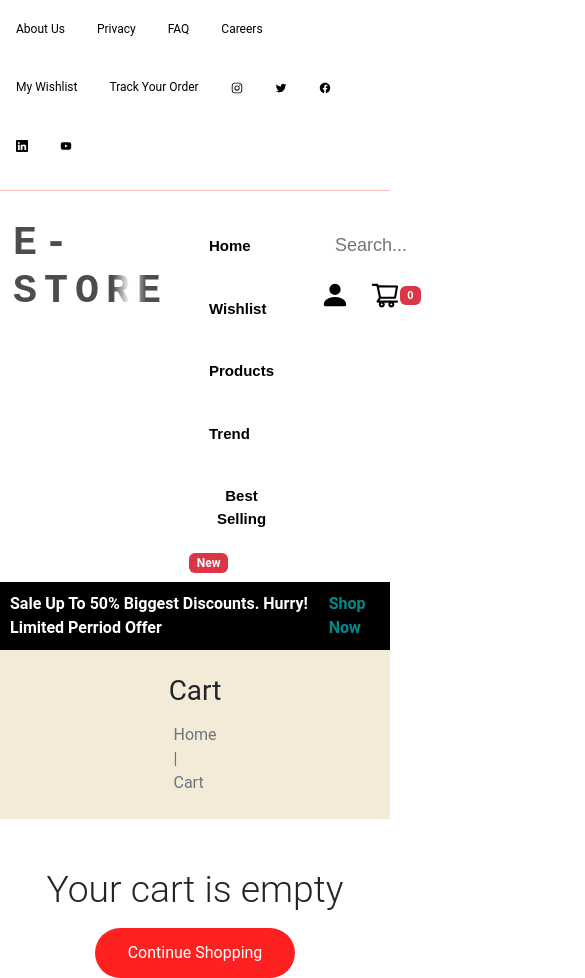
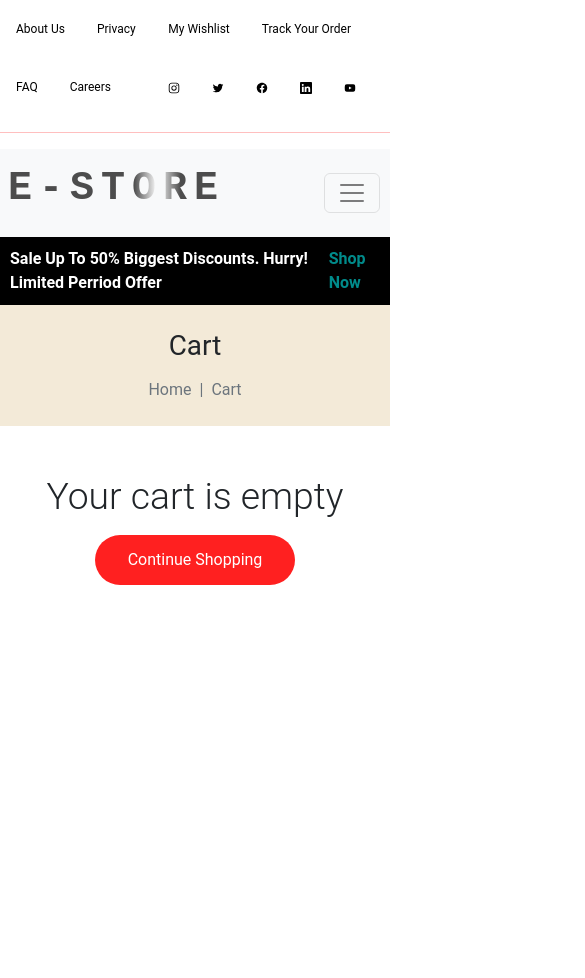
Before and after one commit to ehabmohamed6699/E-Store, a React (Create React App) app: page /cart in a window 390 px wide. Shown: the top 978 px of the page, 585 px wide, since content can reach past the window. After the commit the page ends 844 px from the top, so only its background shows below. Built offline with nearby package versions, Linux system fonts and the light colour scheme.

Commit message:
Fixed style and syntax

```diff
--- a/src/components/Cart/cart.js
+++ b/src/components/Cart/cart.js
@@ -16,94 +16,6 @@ export default function Cart(){
         }
         dispatch(setCheckout(check));
     }
-    // let [cartProds, setCartProds] = useState([{
-    //     id: 1,
-    //     title: "iPhone 9",
-    //     description: "An apple mobile which is nothing like apple",
-    //     price: 549,
-    //     discountPercentage: 12.96,
-    //     rating: 4.69,
-    //     stock: 94,
-    //     brand: "Apple",
-    //     category: "smartphones",
-    //     thumbnail: "https://dummyjson.com/image/i/products/1/thumbnail.jpg",
-    //     images: [
-    //         "https://dummyjson.com/image/i/products/1/1.jpg",
-    //         "https://dummyjson.com/image/i/products/1/2.jpg",
-    //         "https://dummyjson.com/image/i/products/1/3.jpg",
-    //         "https://dummyjson.com/image/i/products/1/4.jpg",
-    //         "https://dummyjson.com/image/i/products/1/thumbnail.jpg"
-    //     ]
-    // },
-    // {
-    //     id: 2,
-    //     title: "iPhone X",
-    //     description: "SIM-Free, Model A19211 6.5-inch Super Retina HD display with OLED technology A12 Bionic chip with ...",
-    //     price: 899,
-    //     discountPercentage: 17.94,
-    //     rating: 4.44,
-    //     stock: 34,
-    //     brand: "Apple",
-    //     category: "smartphones",
-    //     thumbnail: "https://dummyjson.com/image/i/products/2/thumbnail.jpg",
-    //     images: [
-    //         "https://dummyjson.com/image/i/products/2/1.jpg",
-    //         "https://dummyjson.com/image/i/products/2/2.jpg",
-    //         "https://dummyjson.com/image/i/products/2/3.jpg",
-    //         "https://dummyjson.com/image/i/products/2/thumbnail.jpg"
-    //     ]
-    // },
-    // {
-    //     id: 3,
-    //     title: "Samsung Universe 9",
-    //     description: "Samsung's new variant which goes beyond Galaxy to the Universe",
-    //     price: 1249,
-    //     discountPercentage: 15.46,
-    //     rating: 4.09,
-    //     stock: 36,
-    //     brand: "Samsung",
-    //     category: "smartphones",
-    //     thumbnail: "https://dummyjson.com/image/i/products/3/thumbnail.jpg",
-    //     images: [
-    //         "https://dummyjson.com/image/i/products/3/1.jpg"
-    //     ]
-    // },
-    // {
-    //     id: 4,
-    //     title: "OPPOF19",
-    //     description: "OPPO F19 is officially announced on April 2021.",
-    //     price: 280,
-    //     discountPercentage: 17.91,
-    //     rating: 4.3,
-    //     stock: 123,
-    //     brand: "OPPO",
-    //     category: "smartphones",
-    //     thumbnail: "https://dummyjson.com/image/i/products/4/thumbnail.jpg",
-    //     images: [
-    //         "https://dummyjson.com/image/i/products/4/1.jpg",
-    //         "https://dummyjson.com/image/i/products/4/2.jpg",
-    //         "https://dummyjson.com/image/i/products/4/3.jpg",
-    //         "https://dummyjson.com/image/i/products/4/4.jpg",
-    //         "https://dummyjson.com/image/i/products/4/thumbnail.jpg"
-    //     ]
-    // },
-    // {
-    //     id: 5,
-    //     title: "Huawei P30",
-    //     description: "Huawei’s re-badged P30 Pro New Edition was officially unveiled yesterday in Germany and now the device has made its way to the UK.",
-    //     price: 499,
-    //     discountPercentage: 10.58,
-    //     rating: 4.09,
-    //     stock: 32,
-    //     brand: "Huawei",
-    //     category: "smartphones",
-    //     thumbnail: "https://dummyjson.com/image/i/products/5/thumbnail.jpg",
-    //     images: [
-    //         "https://dummyjson.com/image/i/products/5/1.jpg",
-    //         "https://dummyjson.com/image/i/products/5/2.jpg",
-    //         "https://dummyjson.com/image/i/products/5/3.jpg"
-    //     ]
-    // }]);
     let [cart, setCart] = useState({})
     let [cartProds,setCartProds] = useState(useSelector((state) => state.cartList));
     useEffect(()=>{
@@ -221,7 +133,7 @@ export default function Cart(){
         <>
             <div className="container-fluid top-title d-flex flex-column align-items-center justify-content-center py-4 mb-5">
                 <p className="display-6 text-dark">Cart</p>
-                <span className="text-secondary"><Link to="#" className="text-secondary">Home</Link> | <Link to="#" className="text-secondary">Cart</Link></span>
+                <span className="text-secondary d-flex gap-2"><Link to="/home" className="text-secondary">Home</Link> | <Link to="/cart" className="text-secondary">Cart</Link></span>
             </div>
             <div className="container">
                 {
--- a/src/components/Checkout/Checkout.js
+++ b/src/components/Checkout/Checkout.js
@@ -104,7 +104,7 @@ export default function Checkout(){
         {console.log(Math.floor(5))}
         <div className="container-fluid top-title d-flex flex-column align-items-center justify-content-center py-4 mb-5">
             <p className="display-6 text-dark">Checkout</p>
-            <span className="text-secondary"><Link to="#" className="text-secondary">Home</Link> | <Link to="#" className="text-secondary">Cart</Link></span>
+            <span className="text-secondary d-flex gap-2"><Link to="/home" className="text-secondary">Home</Link> | <Link to="/checkout" className="text-secondary">Checkout</Link></span>
         </div>
         {
             fillCheckout()
--- a/src/components/ProductDetails/proDetails.js
+++ b/src/components/ProductDetails/proDetails.js
@@ -72,8 +72,8 @@ function ProdDetails(){
           </ol>
         </div>
      <div className="container">
-      <div class="wrapper">
-        <div class="main_card">
+      <div class="wrapper ">
+        <div class="main_card d-flex align-items-center">
         <div class="card_right">
             <div class="img_container">
               <img
--- a/src/components/Products/Products.css
+++ b/src/components/Products/Products.css
@@ -1,9 +1,9 @@
 .col-sm-2 {
     background-color: white;
-    padding: 15px;
+    /* padding: 15px; */
     /* text-align: center; */
     /* height:800px; */
-    margin: 25px;
+    /* margin: 25px; */
     border-color: red;
 
 
--- a/src/components/Products/Products.js
+++ b/src/components/Products/Products.js
@@ -169,9 +169,9 @@ function Products() {
 
     return (
         <>
-            <div className="container-fuild p-3 my-3">
+            <div className="container-fuild py-3 my-3 mx-0">
                 <div className="row">
-                    <div className="col-sm-2" >
+                    <div className="col-sm-2 mx-0 mx-md-4 d-flex flex-column align-items-center" >
 
                         <div className="CategoryFilter">
                             <Dropdown>
@@ -223,7 +223,7 @@ function Products() {
 
                         </div>
 
-                        <div className="BrandFilter">
+                        <div className="BrandFilter d-flex flex-column align-items-center">
                             <h5>Filter by Brand</h5>
                             <Form className="brand">
                                 {['checkbox'].map((type) => (
@@ -412,7 +412,7 @@ function Products() {
                             </Form>
                         </div>
 
-                        <div className="RateFilter">
+                        <div className="RateFilter  d-flex flex-column align-items-center">
                             <h5>Sort by Rating</h5>
                             <Form className="rate">
                                 {['radio'].map((type) => (
@@ -448,8 +448,9 @@ function Products() {
                         <div className="row">
 
                             {filter.map((p) => (
+                                <div className="col-12 col-md-6 col-lg-3 d-flex mb-4 justify-content-center">
                                 <div
-                                    className="card col-3"
+                                    className="card "
                                     style={{ width: 300, marginBottom: 10, marginRight: 3 }}                                >
                                     <img class="card-img-top"
                                         src={p.images[0]}
@@ -460,15 +461,16 @@ function Products() {
 
                                     </div>
                                 </div>
+                                </div>
                             ))}
                             {
                                 console.log(result)
                             }
                         </div>
+                        </div>
+                        </div>
+                    </div>
 
-                    </div>
-                </div>
-            </div>
         </>
     );
 }
--- a/src/components/Search/SearchBar.css
+++ b/src/components/Search/SearchBar.css
@@ -12,7 +12,8 @@
   font-size: 18px;
   padding: 15px;
   height: 30px;
-  width: 300px;
+  min-width:150px;
+  width: 200px;
 }
 
 .VscSearch {
--- a/src/components/navbar/navbar.css
+++ b/src/components/navbar/navbar.css
@@ -1,6 +1,12 @@
 .topnav {
     background-color: rgb(255, 255, 255);
     overflow: hidden;
+}
+
+.fit{
+  /* display: flex; */
+  /* width: 200px !important; */
+  position: relative;
 }
 
 .topnav a {
--- a/src/components/navbar/navbar.js
+++ b/src/components/navbar/navbar.js
@@ -7,10 +7,11 @@ import { BsLinkedin ,BsFillPersonFill} from "react-icons/bs";
 import { IoLogoInstagram,IoLogoFacebook } from "react-icons/io5";
 import { AiFillYoutube ,AiOutlineShoppingCart } from "react-icons/ai";
 import Badge from 'react-bootstrap/Badge';
-
+import { useEffect } from "react";
 import SearchBar from "../Search/SearchBar";
 import BookData from "../Search/Data.json";
 import { HashLink } from "react-router-hash-link";
+import { useSelector } from "react-redux";
 
 
 export default function Navbar(){
@@ -55,7 +56,7 @@ export default function Navbar(){
     return (
         <>
 
-            <div class="topnav">
+            {/* <div class="topnav">
                             {Topnavbar.map((item) => (
                     <a><NLink data={item.data} content={item.content} /></a>))}
                 <div class="topnav-right">
@@ -79,9 +80,6 @@ export default function Navbar(){
                 <div class="p-2  flex-fill">
                     <a><SearchBar placeholder="Search..." data={BookData} /></a>
                     <a href="/"><BsFillPersonFill style={{ fontSize: '30px' }} /></a>
-                    {/* <div className="btn__container">
-                        <button className="control__btn" onClick={increase}>+</button>
-                    </div> */}
                     <HashLink to="/cart"><AiOutlineShoppingCart style={{ fontSize: '30px' }} /><Badge bg="danger" text="wight">
                         <span className="counter__output">{counter}</span>
                     </Badge></HashLink>
@@ -90,6 +88,50 @@ export default function Navbar(){
 
             <div class="d-flex justify-content-center " id="alert">
                 <strong>Sale Up To 50% Biggest Discounts. Hurry! Limited Perriod Offer</strong ><a href="/" class="alert-link">Shop Now</a>
+            </div> */}
+            <div class="topnav d-flex align-items-center justify-content-between">
+                <div>{Topnavbar.map((item) => (
+                    <a><NLink data={item.data} content={item.content} /></a>))}</div>
+                <div class="topnav-right">
+                    {Topnavbar_right.map((items) => (
+                        <a><NLink data={items.data1} content={items.content1} /></a>))}
+                </div>
+            </div>
+
+            <hr></hr>
+            <nav class="navbar navbar-expand-lg navbar-light bg-light d-flex justify-content-between w-100" id="navv">
+                <h1 className="p-2 mr-2">E-Store</h1>
+                <button
+                    class="navbar-toggler"
+                    type="button"
+                    data-toggle="collapse"
+                    data-target="#navbarNav"
+                    aria-controls="navbarNav"
+                    aria-expanded="false"
+                    aria-label="Toggle navigation"
+                >
+                <span class="navbar-toggler-icon"></span>
+                </button>
+                <div class="collapse navbar-collapse" id="navbarNav">
+                <ul class="navbar-nav d-flex align-items-center gap-1 gap-lg-3 ml-2">
+                    {secondnavbar.map((item) => (
+                        <HashLink to={item.data}>{item.content}</HashLink>
+                    ))}
+                </ul>
+                <div class="p-2  ">
+                    <a><SearchBar placeholder="Search..." data={BookData} /></a>
+                    <a href="/"><BsFillPersonFill style={{ fontSize: '30px' }} /></a>
+                    <HashLink to="/cart"><AiOutlineShoppingCart style={{ fontSize: '30px' }} /><Badge bg="danger" text="wight">
+                        <span className="counter__output">{counter}</span>
+                    </Badge></HashLink>
+                </div>
+
+                {/* <button className="btn btn-primary" onClick={togglelang}>{lang}</button> */}
+                </div>
+
+            </nav>
+            <div class="d-flex justify-content-center " id="alert">
+                <strong>Sale Up To 50% Biggest Discounts. Hurry! Limited Perriod Offer</strong ><a href="/" class="alert-link">Shop Now</a>
             </div>
 
         </>
```
Lines whose indentation alone changed are shown as unchanged.
